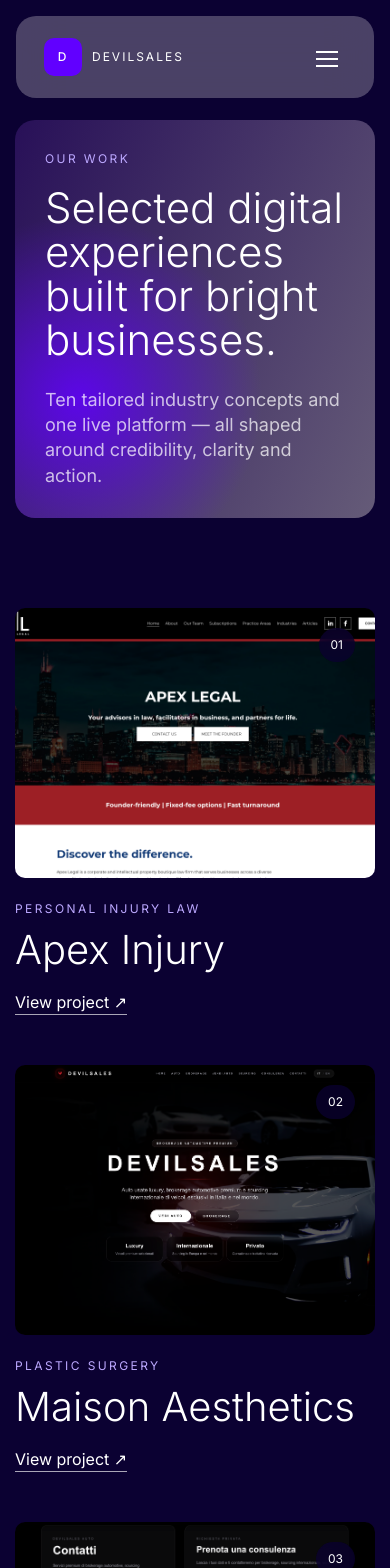
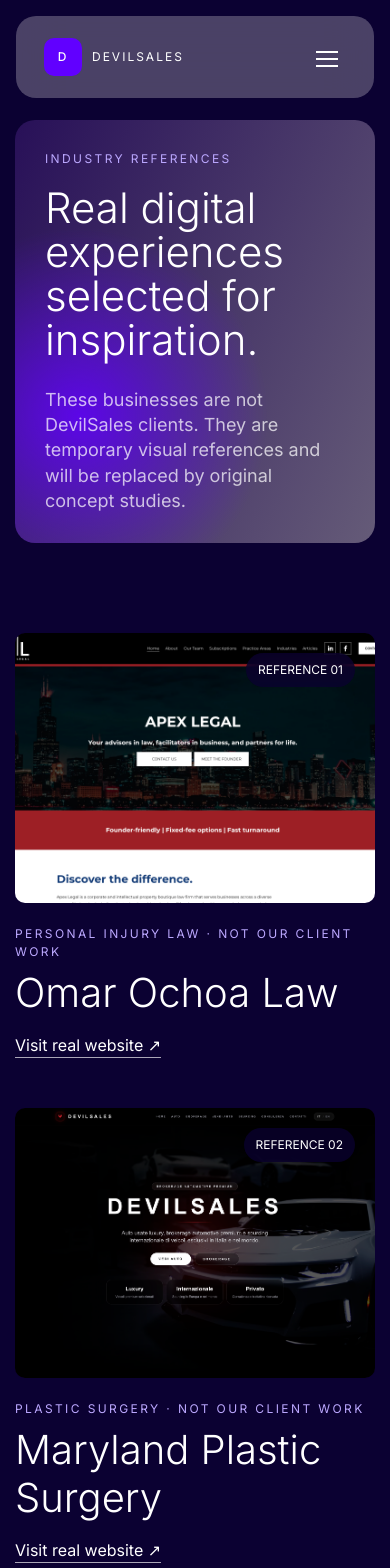
Before and after one commit to maxcode34423242323/devsales-web, a Next.js app: page /work in a window 390 px wide. Shown: the top 1568 px of the page. Built offline with nearby package versions, Linux system fonts and the light colour scheme.

Commit message:
Improve mobile, consent and reference portfolio: app/work/page.tsx

```diff
--- a/app/work/page.tsx
+++ b/app/work/page.tsx
@@ -1,5 +1,5 @@
 "use client";
-import Image from "next/image";import Link from "next/link";import{motion}from"framer-motion";import Navbar from "../components/Navbar";import Footer from "../components/Footer";
-const projects=[["Personal Injury Law","Apex Injury","/images/apex-legal.png"],["Plastic Surgery","Maison Aesthetics","/images/devilsales-home.png"],["Cosmetic Dentistry","Ivory Dental","/images/devilsales-lead.png"],["Roofing","Summit Roofing","/images/elite-estates.png"],["HVAC","Northstar Climate","/images/devilsales-car.png"],["Home Remodeling","Atelier Build","/images/devilsales-home.png"],["Luxury Home Builders","Monument Homes","/images/elite-estates.png"],["Medical Spa","Élan Med Spa","/images/devilsales-lead.png"],["Restoration","Revive Property","/images/apex-legal.png"],["Commercial Landscaping","Terra Commercial","/images/elite-estates.png"]];
+import Image from "next/image";import{motion}from"framer-motion";import Navbar from "../components/Navbar";import Footer from "../components/Footer";
+const projects=[["Personal Injury Law","Omar Ochoa Law","/images/apex-legal.png","https://omarochoalaw.com"],["Plastic Surgery","Maryland Plastic Surgery","/images/devilsales-home.png","https://mdcosmetic.com"],["Cosmetic Dentistry","Apa Aesthetic","/images/devilsales-lead.png","https://apaaesthetic.com"],["Roofing","Yuras Roofing","/images/elite-estates.png","https://www.yurasroofing.com"],["HVAC","Comfort Systems USA","/images/devilsales-car.png","https://comfortsystemsusa.com"],["Home Remodeling","Blue Divide","/images/devilsales-home.png","https://bluedivide.com"],["Luxury Home Builders","DWELL44","/images/elite-estates.png","https://dwell44.com"],["Medical Spa","LIV Wellness Lounge","/images/devilsales-lead.png","https://livwellnesslounge.com"],["Restoration","FIRST ONSITE","/images/apex-legal.png","https://firstonsite.com"],["Commercial Landscaping","Blakedown Landscapes","/images/elite-estates.png","https://www.blakedown.co.uk"]];
 const rv={initial:{opacity:0,y:45},whileInView:{opacity:1,y:0},viewport:{once:true,margin:"-70px"},transition:{duration:.7}};
-export default function WorkPage(){return <main className="inner-page"><Navbar/><section className="inner-hero"><motion.div initial={{opacity:0,y:35}} animate={{opacity:1,y:0}} transition={{duration:.8}} className="inner-hero-card"><p>Our Work</p><h1>Selected digital experiences built for bright businesses.</h1><span>Ten tailored industry concepts and one live platform — all shaped around credibility, clarity and action.</span></motion.div></section><section className="work-grid-page">{projects.map(([cat,title,img],i)=><motion.article {...rv} key={title} className={`template-project ${i%4===0?"wide":""}`}><div><Image src={img} alt={`${title} website concept`} fill className="object-cover object-top"/><span>0{i+1}</span></div><p>{cat}</p><h2>{title}</h2><Link href={i===0?"/work/devilsales-auto":"/contact"}>View project ↗</Link></motion.article>)}</section><Footer/></main>}
+export default function WorkPage(){return <main className="inner-page"><Navbar/><section className="inner-hero"><motion.div initial={{opacity:0,y:35}} animate={{opacity:1,y:0}} transition={{duration:.8}} className="inner-hero-card"><p>Industry references</p><h1>Real digital experiences selected for inspiration.</h1><span>These businesses are not DevilSales clients. They are temporary visual references and will be replaced by original concept studies.</span></motion.div></section><section className="work-grid-page">{projects.map(([cat,title,img,url],i)=><motion.article {...rv} key={title} className={`template-project ${i%4===0?"wide":""}`}><div><Image src={img} alt={`${title} industry reference`} fill className="object-cover object-top"/><span>REFERENCE 0{i+1}</span></div><p>{cat} · Not our client work</p><h2>{title}</h2><a href={url} target="_blank" rel="noreferrer">Visit real website ↗</a></motion.article>)}</section><Footer/></main>}
```
